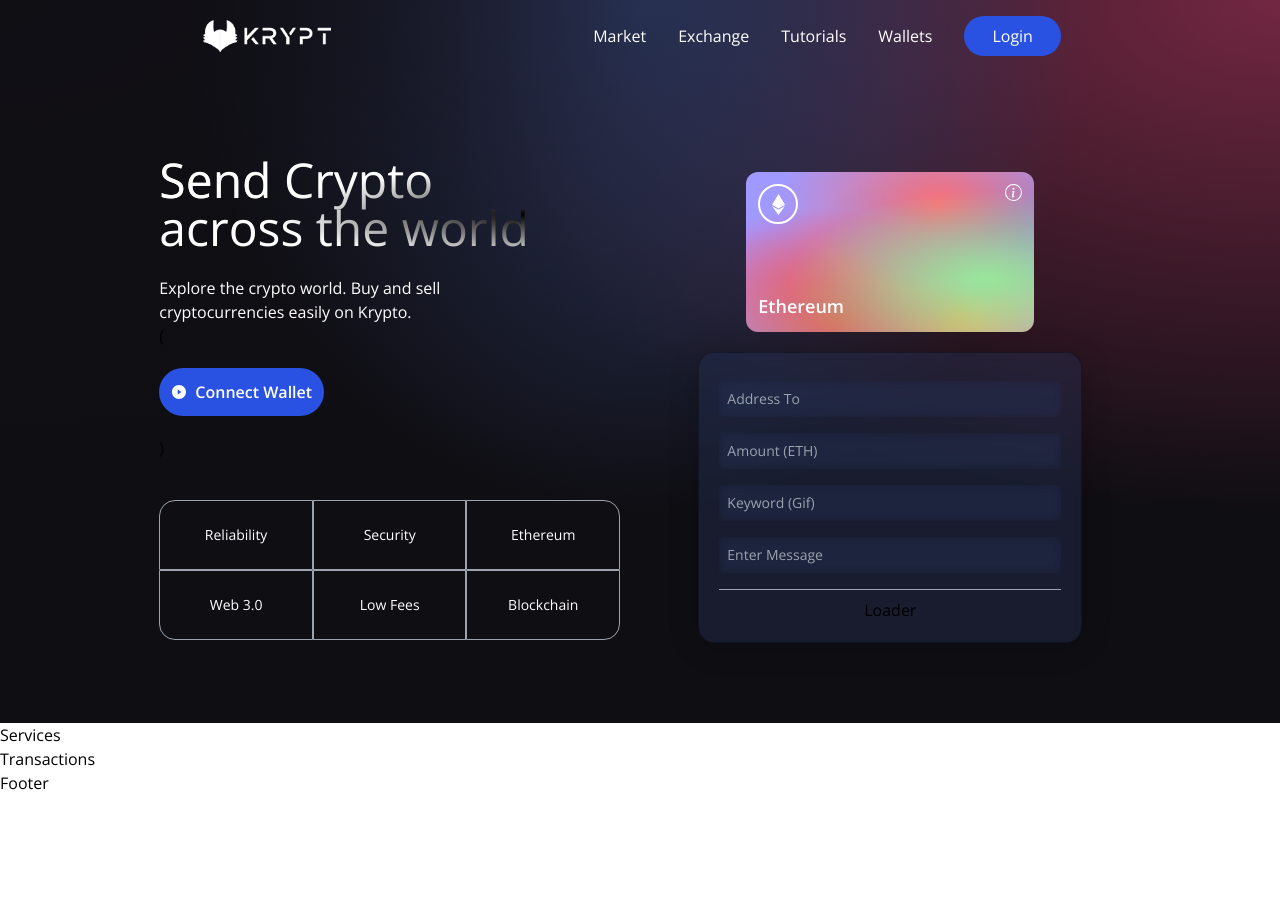
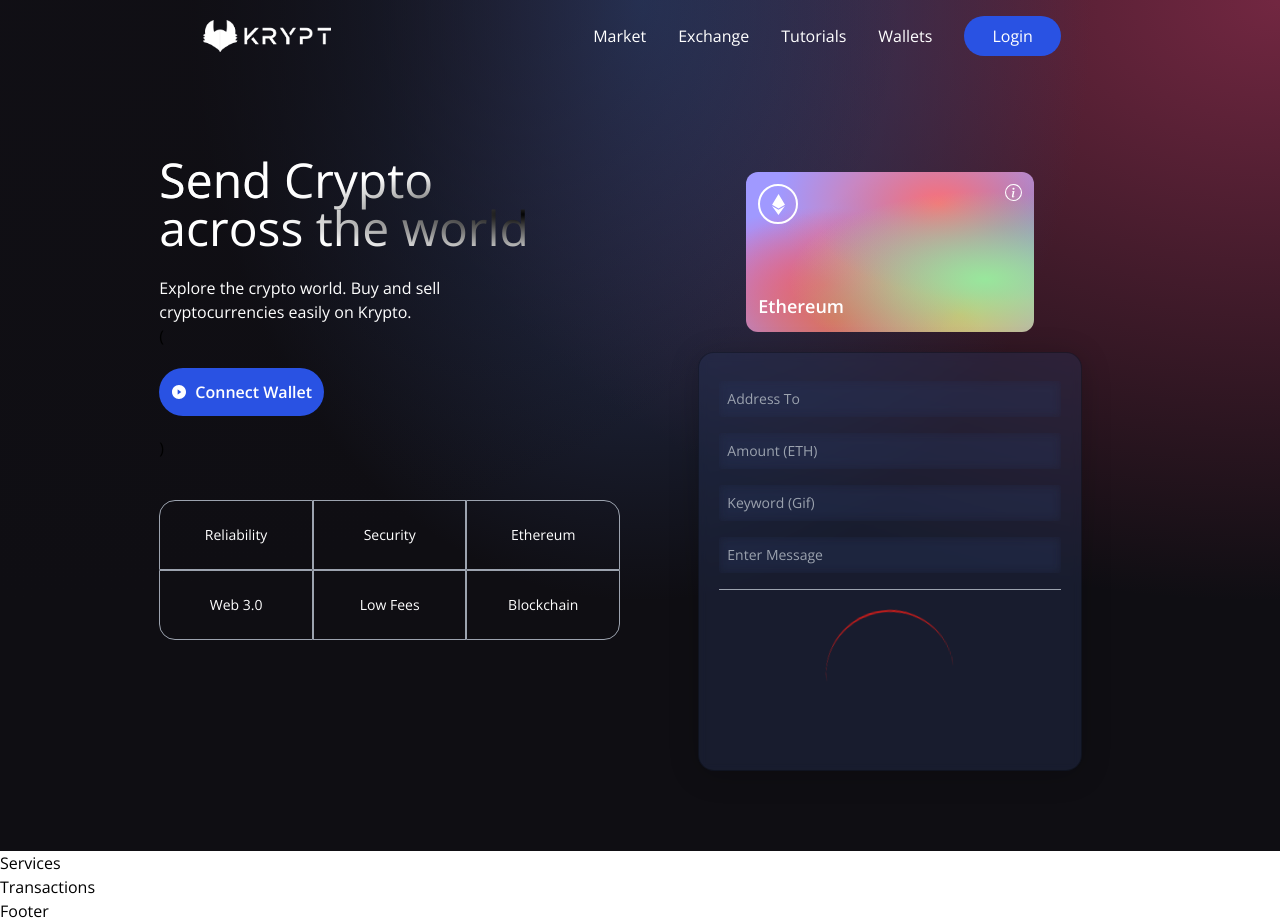
Before and after one commit to amanc1248/web3.0, a React (Vite) app in the folder client/: page / in a window 1280 px wide. Before the commit the page ends 800 px from the top, so only its background shows below. Built offline with nearby package versions, Linux system fonts and the light colour scheme.

Commit message:
UPDATE: loader

```diff
--- a/client/src/components/Loader.jsx
+++ b/client/src/components/Loader.jsx
@@ -1,6 +1,7 @@
-const Loader = ()=>{
-    return (
-        <h1>Loader</h1>
-    );
-}
-export default Loader;
+const Loader = () => (
+    <div className="flex justify-center items-center py-3">
+      <div className="animate-spin rounded-full h-32 w-32 border-b-2 border-red-700" />
+    </div>
+  );
+
+  export default Loader;
```
